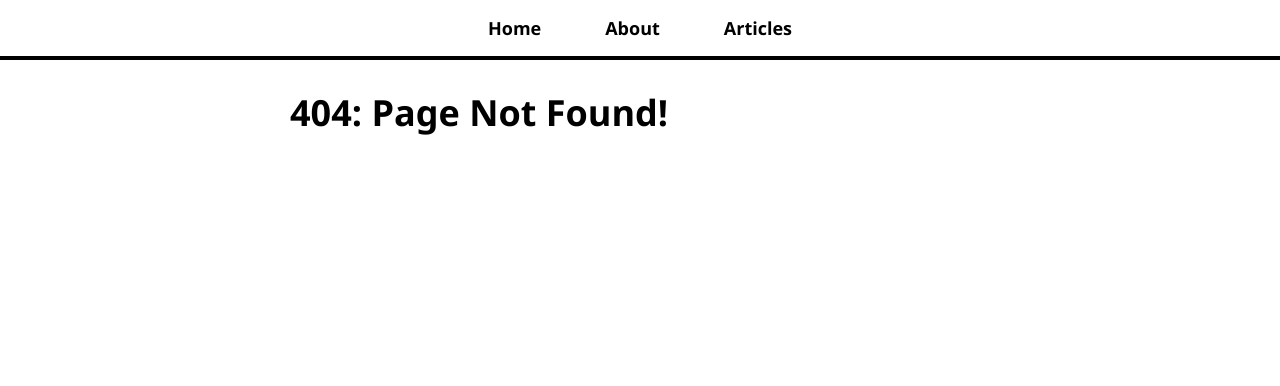
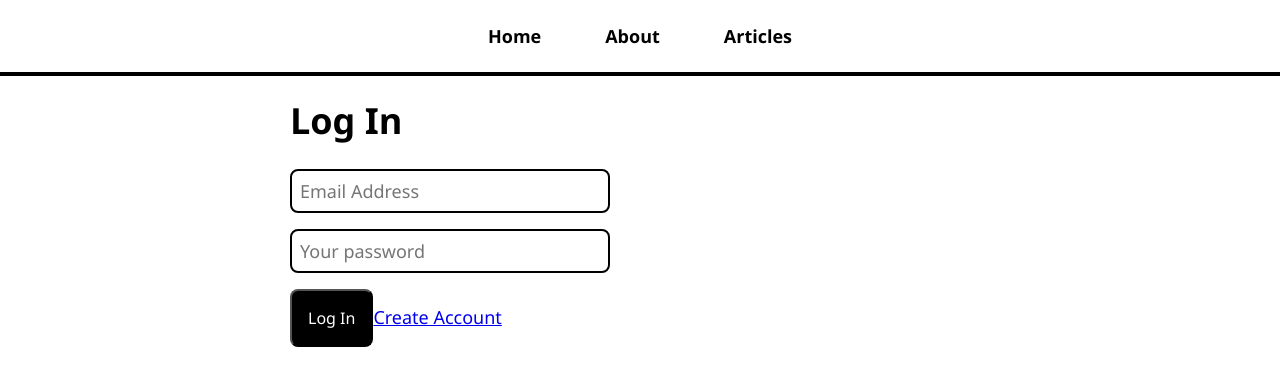
Before and after one commit to MoisesFC/blog-app, a React (Create React App) app in the folder blog-app/: page /login in a window 1280 px wide. Before the commit this address had no page. Shown: the top 386 px of the page. Built offline with nearby package versions, Linux system fonts and the light colour scheme.

Commit message:
login page and css changes for login

```diff
--- a/blog-app/src/App.css
+++ b/blog-app/src/App.css
@@ -34,15 +34,15 @@ nav ul {
 
 nav li {
   display: inline-block;
-  padding-top: 16px;
-  padding-bottom: 16px;
+  padding-top: 24px;
+  padding-bottom: 24px;
 }
 
 nav a {
   text-decoration: none;
   color: black;
   font-weight: bold;
-  padding: 16px 32px;
+  padding: 24px 32px;
 }
 
 nav a:hover {
@@ -53,7 +53,7 @@ nav a:hover {
 #page-body {
   max-width: 700px;
   margin: auto;
-  padding-top: 64px;
+  padding-top: 72px;
 }
 
 .article-list-item {
@@ -76,7 +76,7 @@ nav a:hover {
   margin-bottom: 16px;
 }
 
-#add-comment-form input, textarea {
+input, textarea {
   display: block;
   width: 300px;
   padding: 8px;
@@ -85,6 +85,12 @@ nav a:hover {
   font-size: 18px;
   border: 2px solid black;
   margin-bottom: 16px;
+}
+
+.error {
+  padding: 8px;
+  border-radius: 4px;
+  background-color: pink;
 }
 
 #add-comment-form button {
@@ -100,3 +106,9 @@ nav a:hover {
   border-bottom: 2px solid black;
   padding: 16px;
 }
+
+.nav-right {
+  position: absolute;
+  top: 8px;
+  right: 8px;
+}
--- a/blog-app/src/App.js
+++ b/blog-app/src/App.js
@@ -6,6 +6,8 @@ import AboutPage from './pages/AboutPage';
 import ArticlesListPage from './pages/ArticlesListPage';
 import ArticlePage from './pages/ArticlePage';
 import NotFoundPage from './pages/NotFoundPage';
+import LoginPage from './pages/LoginPage';
+import CreateAccountPage from './pages/CreateAccountPage';
 
 function App() {
   return (
@@ -19,7 +21,9 @@ function App() {
             <Route path="/articles" element={<ArticlesListPage />} />
             <Route path="/articles/:articleId" element={<ArticlePage />} />
             <Route path="*" element={<NotFoundPage />} />
-          </Routes>
+            <Route path="/login" element={<LoginPage />} />
+            <Route path="/create-account" element={<CreateAccountPage />} />
+            </Routes>
         </div>
       </div>
     </BrowserRouter>
--- /dev/null
+++ b/blog-app/src/pages/CreateAccountPage.js
@@ -0,0 +1,9 @@
+const CreateAccountPage = () => {
+    return (
+        <h1>
+            Create Account
+        </h1>
+    )
+};
+
+export default CreateAccountPage;
--- /dev/null
+++ b/blog-app/src/pages/LoginPage.js
@@ -0,0 +1,43 @@
+import { useState } from "react";
+import { Link, useNavigate } from "react-router-dom";
+import { getAuth, signInWithEmailAndPassword } from 'firebase/auth';
+
+const LoginPage = () => {
+
+    const [email, setEmail] = useState('');
+    const [password, setPassword] = useState('');
+    const [error, setError] = useState('');
+
+    const navigate = useNavigate();
+
+    const logIn = async () => {
+        try{
+            await signInWithEmailAndPassword(getAuth(), email, password);
+            navigate('/articles');
+        } catch (e) {
+            setError(e.message);
+        }
+    }
+
+    return (
+        <>
+            <h1>Log In</h1>
+            {error && <p className="error">{error}</p>}
+            <input
+                type="email"
+                placeholder="Email Address"
+                value={email}
+                onChange={e => setEmail(e.target.value)}
+            />
+            <input
+                type="password"
+                placeholder="Your password"
+                value={password}
+                onChange={e => setPassword(e.target.password)} />
+            <button onClick={logIn}>Log In</button>
+            <Link to='/create-account'>Create Account</Link>
+        </>
+    )
+};
+
+export default LoginPage;
```
Also changed, not shown: blog-app/src/hooks/useUser.js (added).
